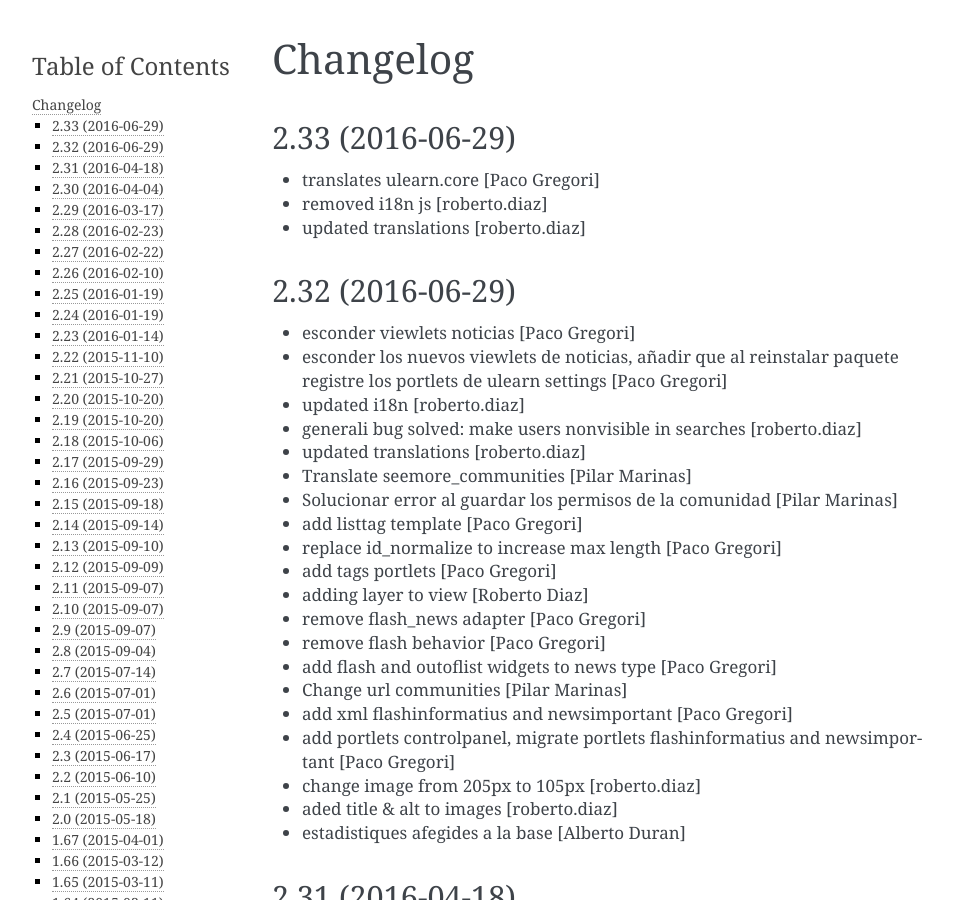
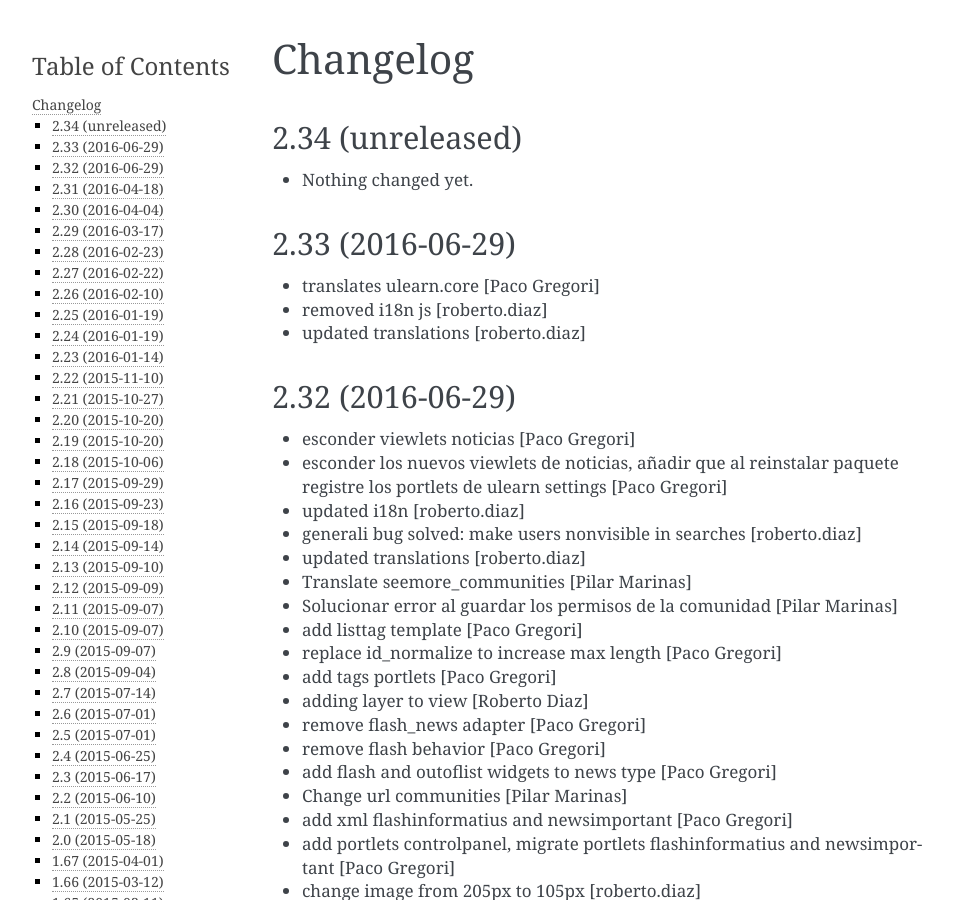
Before and after one commit to UPCnet/ulearn.core, a Sphinx documentation site: the page built from docs/HISTORY.rst, in a window 1280 px wide and 900 px high. Shown: the whole window, without its empty margins (148-1101 px from the left). Built offline with Sphinx 7.4.7, drawn with Linux system fonts in a browser that asks for light colours; pages that are not in the unit, such as notebooks, are missing from menus.

Commit message:
Back to development: 2.34

```diff
--- a/docs/HISTORY.rst
+++ b/docs/HISTORY.rst
@@ -1,5 +1,11 @@
 Changelog
 =========
+
+2.34 (unreleased)
+-----------------
+
+- Nothing changed yet.
+
 
 2.33 (2016-06-29)
 -----------------
--- a/setup.py
+++ b/setup.py
@@ -1,7 +1,7 @@
 from setuptools import setup, find_packages
 import os
 
-version = '2.33'
+version = '2.34.dev0'
 
 README = open('README.rst').read()
 HISTORY = open(os.path.join('docs', 'HISTORY.rst')).read()
```
